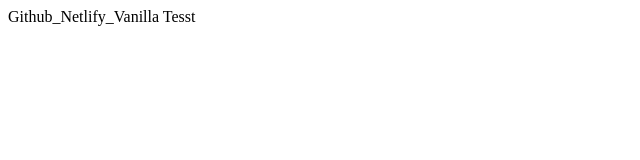
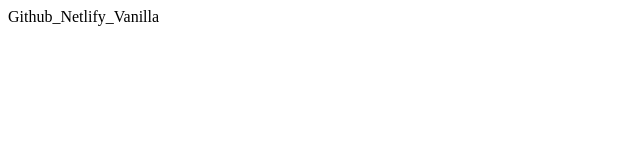
Before and after one commit to McAndersC/Github_Netlify_Vanilla, a plain HTML site: page index.html in a window 1280 px wide. Shown: the full height of the page, 0-640 px from the left. Drawn offline with Linux system fonts and the light colour scheme.

Commit message:
Update index.html

```diff
--- a/index.html
+++ b/index.html
@@ -9,6 +9,7 @@
     <title>Github_Netlify_Vanilla</title>
 </head>
 <body>
-    Github_Netlify_Vanilla Tesst
+    Github_Netlify_Vanilla
+
 </body>
 </html>
```
